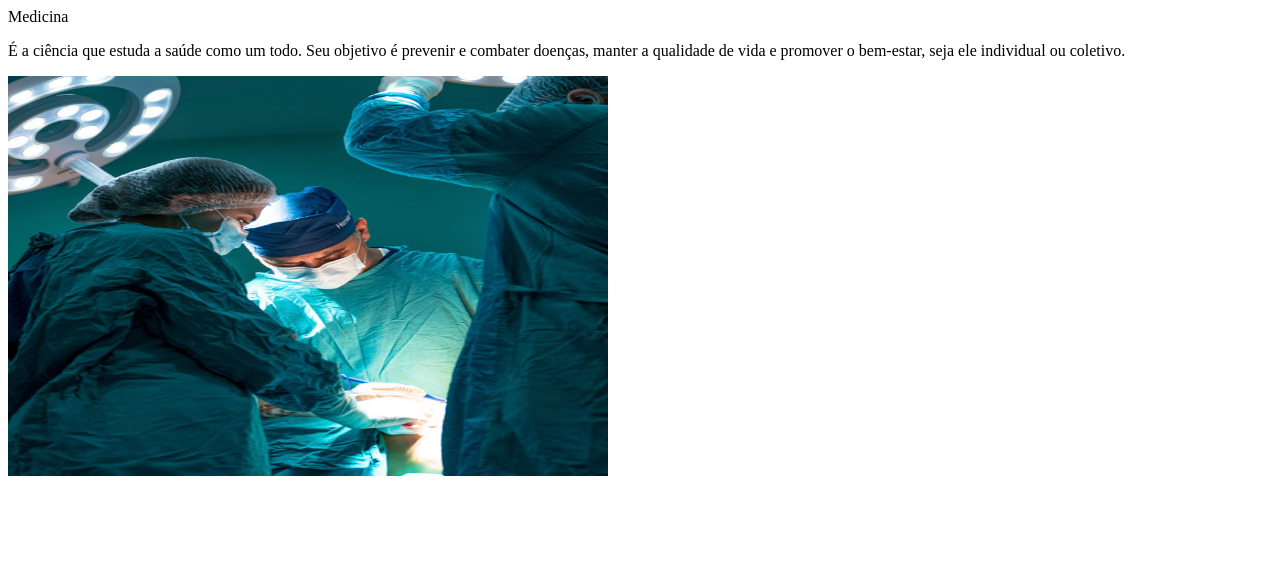
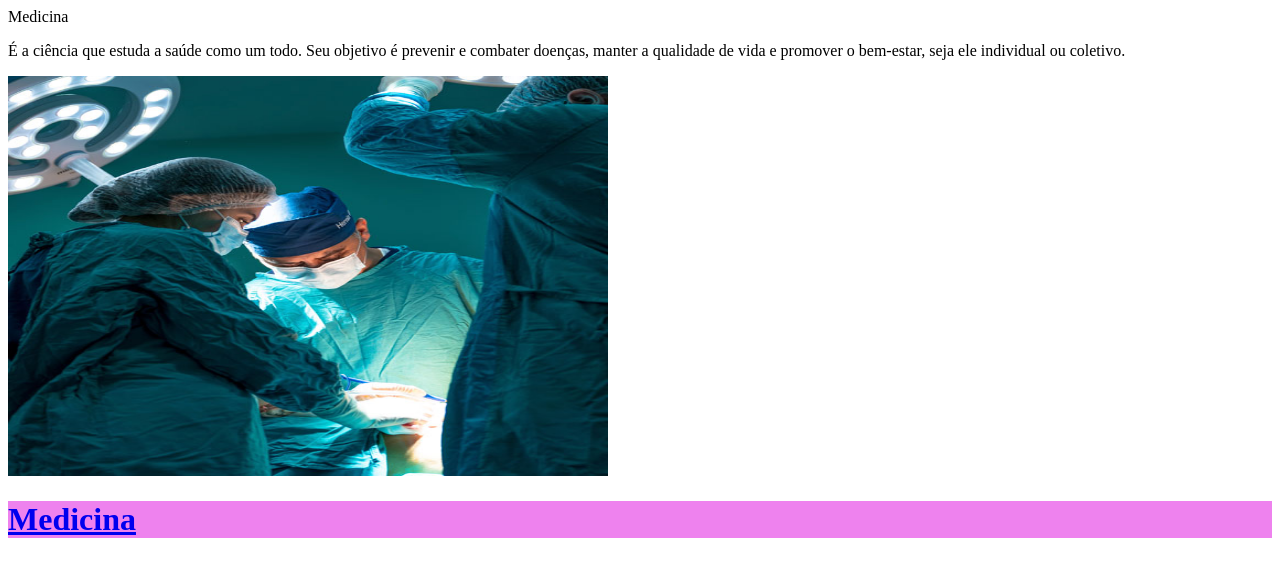
Before and after one commit to Schaab23/Schaab23.github.io, a plain HTML site: page index.html in a window 1280 px wide. Drawn offline with Linux system fonts and the light colour scheme.

Commit message:
Add files via upload

```diff
--- a/index.html
+++ b/index.html
@@ -10,5 +10,7 @@
 <p>É a ciência que estuda a saúde como um todo. Seu objetivo é prevenir e combater doenças, manter a qualidade de vida e promover o bem-estar, seja ele individual ou coletivo.</p>
 <img src="medicina.jpg" width="600" height="400">
 <a href="https://bvsms.saudegov.br/medicina/">
+
+    <h1 style="background-color:Violet;">Medicina</h1>
 </body>
 </html>
```
